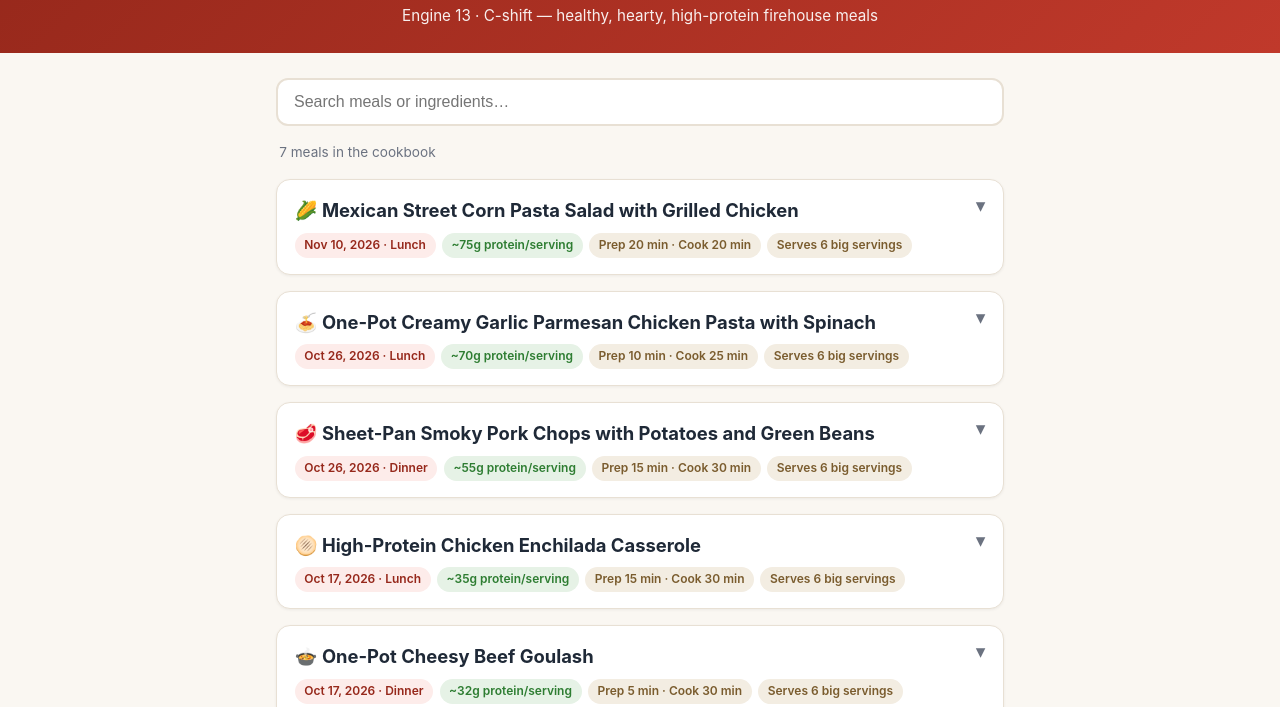
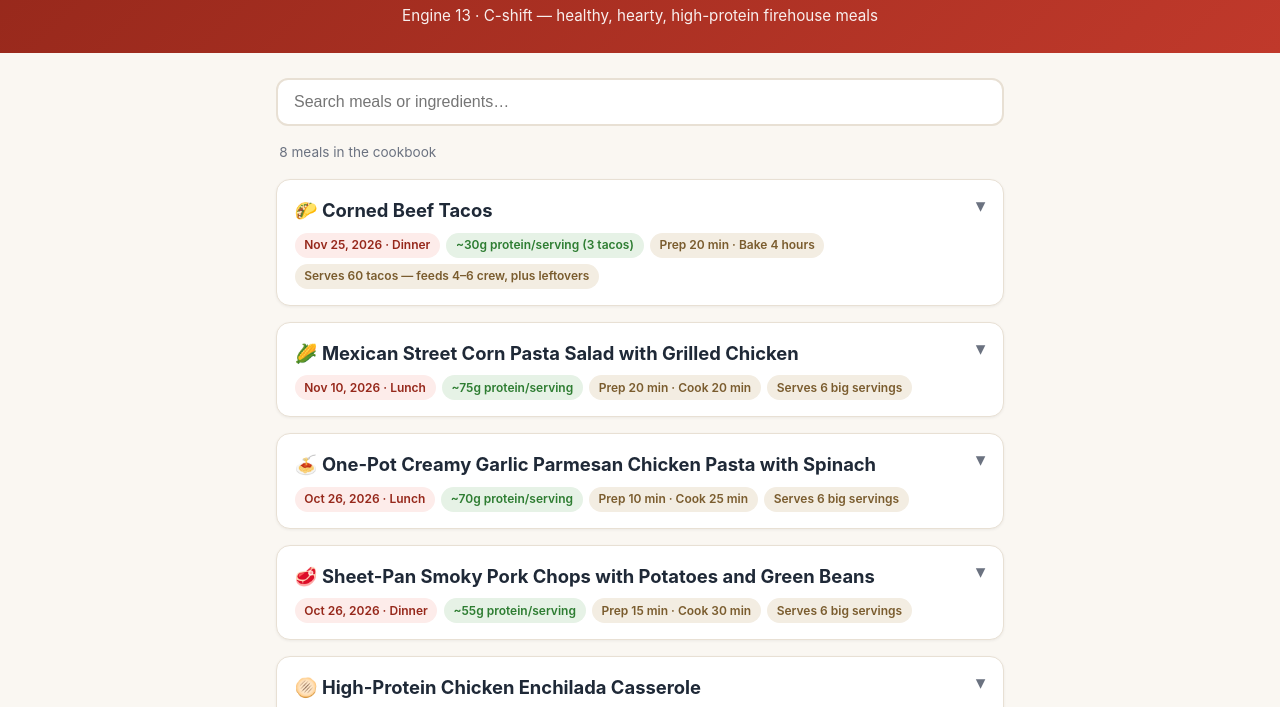
Before and after one commit to ForgeDreams-AI/station-13-cookbook, a plain HTML site: page index.html in a window 1280 px wide. Shown: the part 80-787 px from the top of the page. Drawn offline with Linux system fonts and the light colour scheme.

Commit message:
Add Corned Beef Tacos (Anthony's recipe, Nov 25, 2026)

```diff
--- a/index.html
+++ b/index.html
@@ -60,6 +60,37 @@
 
 <script>
 const RECIPES = [
+  // Anthony's own recipe — added Nov 25, 2026. Station batch; cut everything in half for home.
+  {
+    name: "Corned Beef Tacos",
+    emoji: "🌮", date: "Nov 25, 2026", meal: "Dinner",
+    protein: "~30g protein/serving (3 tacos)", time: "Prep 20 min · Bake 4 hours", servings: "60 tacos — feeds 4–6 crew, plus leftovers",
+    gear: "Large baking pan with lid or foil + blender + grill or griddle",
+    tip: "Cut everything in half if making at home — this batch is built for the station. If a call hits while it bakes, it holds fine covered in the oven; the shred-and-mash step is the only part that needs you there.",
+    ingredients: [
+      "2 corned beef briskets (the kind that says \"good for shredding\")",
+      "1 packet corned beef seasoning (included with the brisket)",
+      "6–7 bell peppers",
+      "4 jalapeños",
+      "2 habaneros",
+      "5 lb bag red potatoes",
+      "2 large sour creams",
+      "1 medium bag shredded cheese",
+      "2–3 bottles duck sauce",
+      "5 dozen corn tortillas"
+    ],
+    steps: [
+      "Put the meat in a large baking pan, fat side up. Rub the seasoning packet all over it.",
+      "Quarter the potatoes and add them to the pan.",
+      "Chop all the peppers, add a little water, and blend until chunky.",
+      "Pour the pepper mixture over the meat and potatoes.",
+      "Cover and bake at 350°F for 4 hours.",
+      "Pull the meat out when it shreds easily. Drain all the water from the mixture.",
+      "Shred the meat and set it aside.",
+      "While the meat is separate, mash the potato and pepper mixture. Stir in the bag of cheese and half to 3/4 of a medium sour cream.",
+      "Stuff the corn tortillas, grill them, and serve with the duck sauce. Then stuff your face."
+    ]
+  },
   // Source: @g_bque (Brian Gerwig) — "Mexican street corn pasta salad" — https://www.instagram.com/reel/DfXwFA4MJP2/
   // Note: the creator shows the build but never published amounts or his dressing recipe (his own commenters ask for it).
   // Amounts + chipotle-lime dressing below are the Station 13 version, built to match what the video shows.
```
